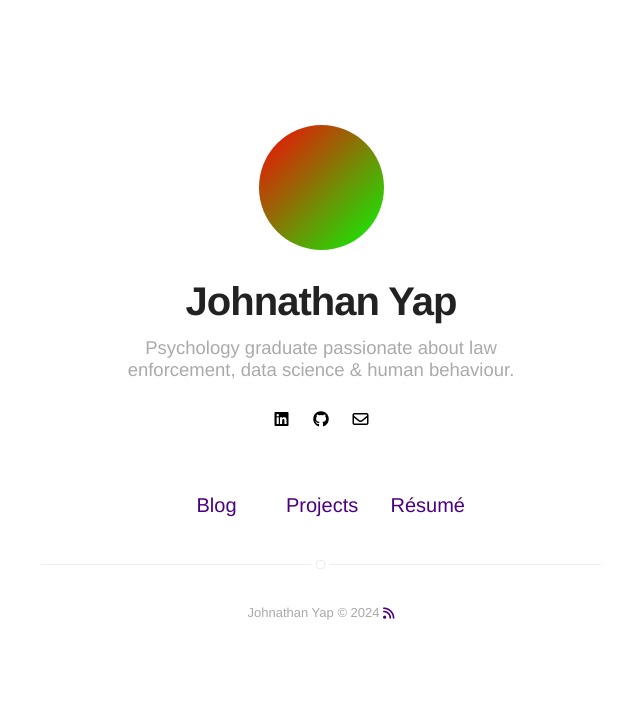
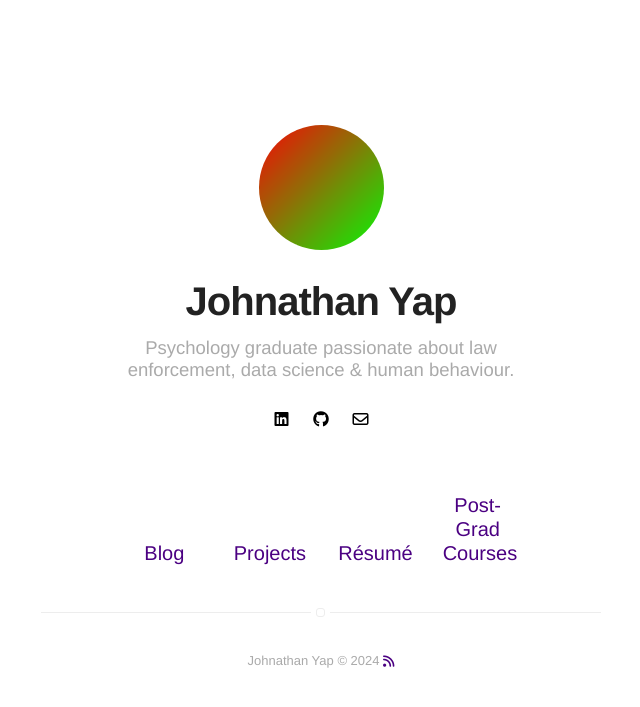
Before and after one commit to jxhnthan/john, a Jekyll site: the page built from index.html, in a window 1280 px wide. Shown: the top 707 px of the page, without its empty margins (319-959 px from the left). Built offline with Jekyll 4.4.1, drawn with Linux system fonts in a browser that asks for light colours; nearby versions of some CDN libraries.

Commit message:
Update nav.html

```diff
--- a/_includes/nav.html
+++ b/_includes/nav.html
@@ -35,5 +35,11 @@
                 <a class="link" href="{% if site.resume-external %}{{ site.resume-url }}{% else %}{{ site.url }}/{{ site.resume-url }}{% endif %}">Résumé</a>
             </li>
         {% endif %}
+
+                {% if site.resume == true %}
+            <li class="item">
+                <a class="link" href="{% if site.resume-external %}{{ site.resume-url }}{% else %}{{ site.url }}/{{ site.resume-url }}{% endif %}">Post-Grad Courses</a>
+            </li>
+        {% endif %}
     </ul>
 </nav>
```
